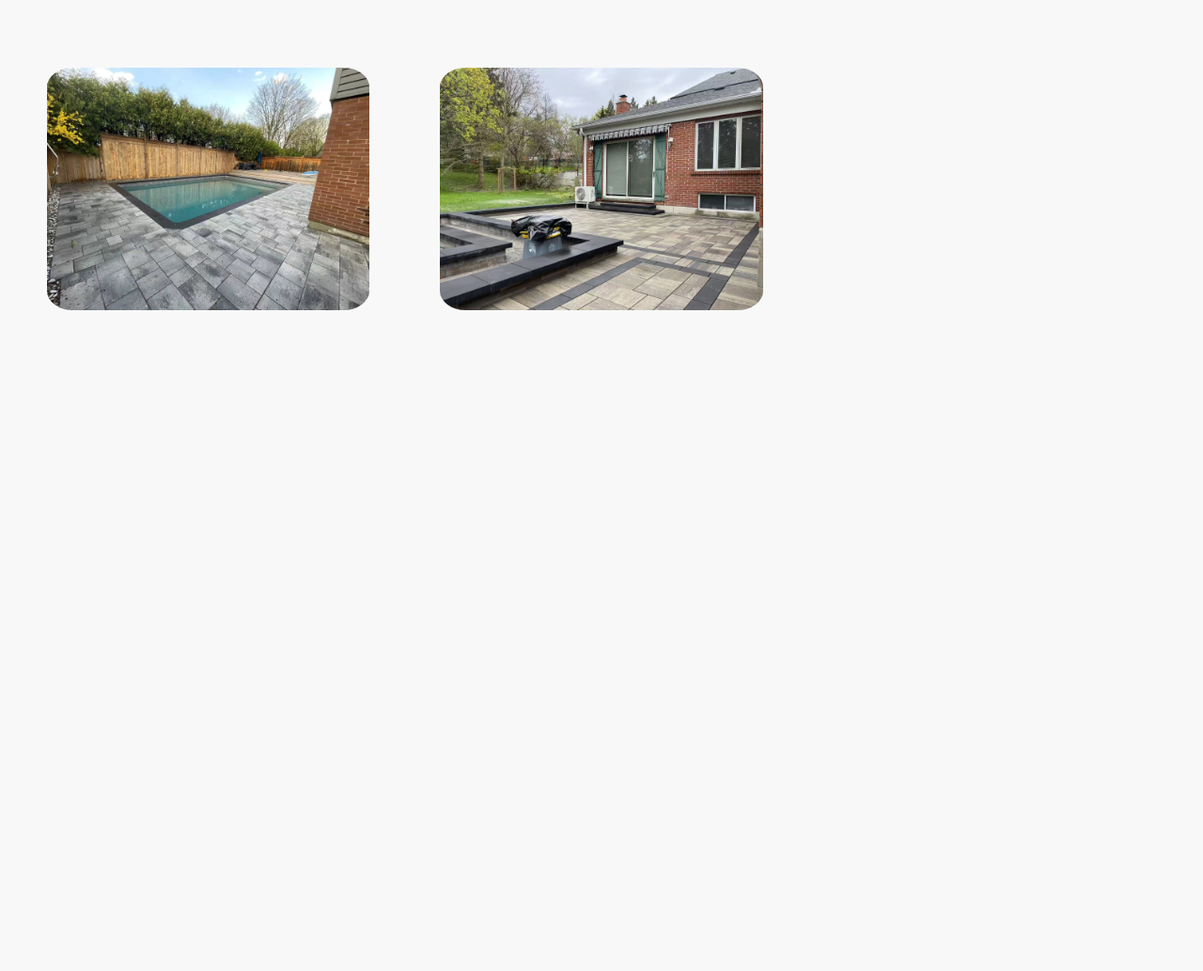
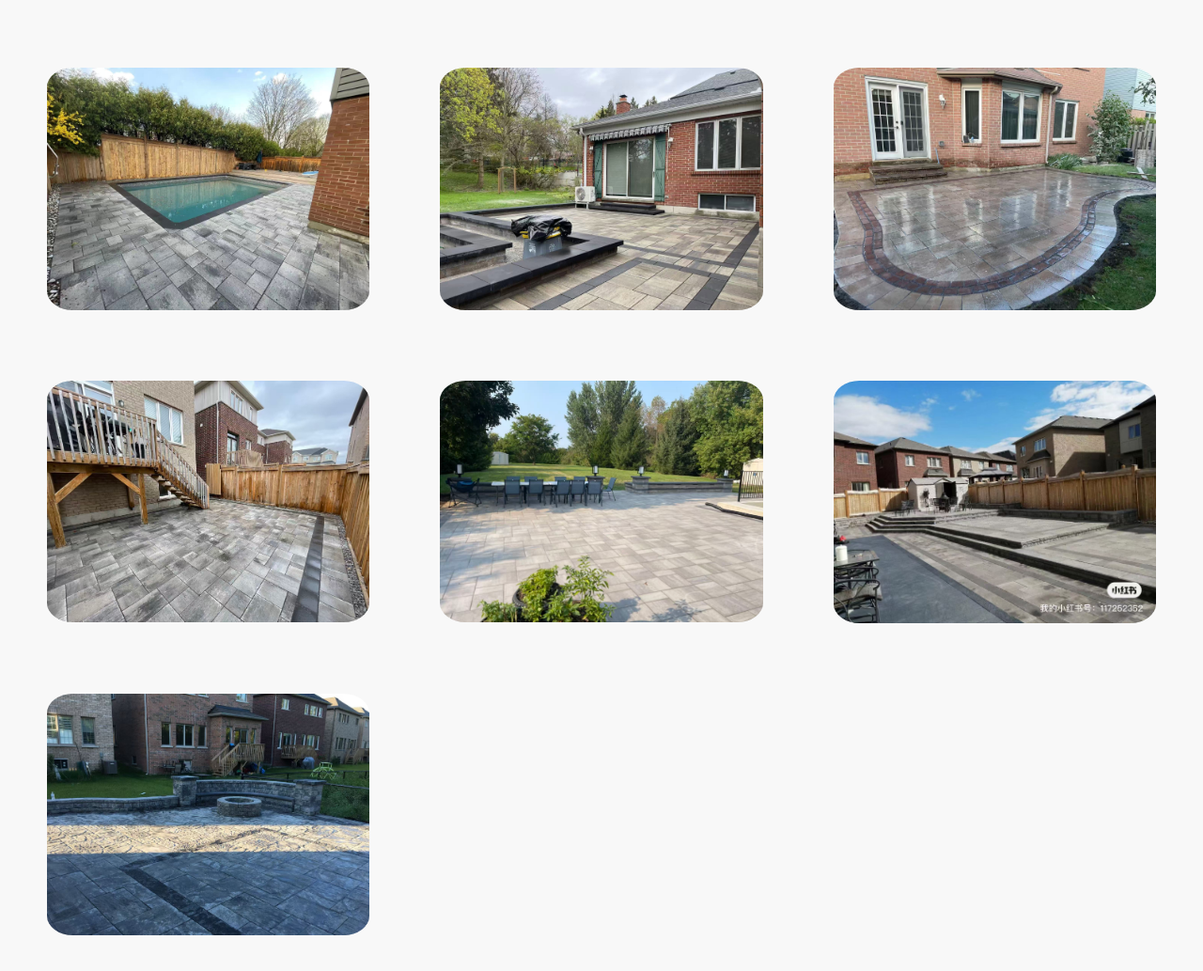
Before and after one commit to xxxue/fortunelandscape, a plain HTML site: page backyard.html in a window 1280 px wide. Shown: the part 557-1590 px from the top of the page at 94% size. Before the commit the page ends 962 px from the top, so only its background shows below. Drawn offline with Linux system fonts and the light colour scheme.

Commit message:
Update backyard.html

```diff
--- a/backyard.html
+++ b/backyard.html
@@ -42,6 +42,11 @@
   <img src="LS5.jpg" alt="Driveway" >
   <img src="LS9.jpg" alt="Driveway" >
   <img src="LS13.jpg" alt="Driveway" >
+  <img src="LS15.jpg" alt="Driveway" >
+  <img src="LS16.jpg" alt="Driveway" >
+  <img src="LS17.jpg" alt="Driveway" >
+  <img src="LS18.jpg" alt="Driveway" >
+  <img src="LS19.jpg" alt="Driveway" >
 </section>
 
 <div class="lightbox" id="lightbox">
```
